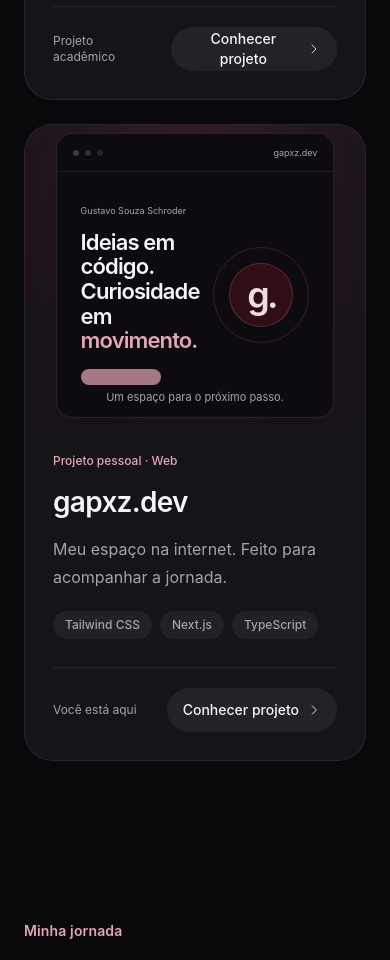
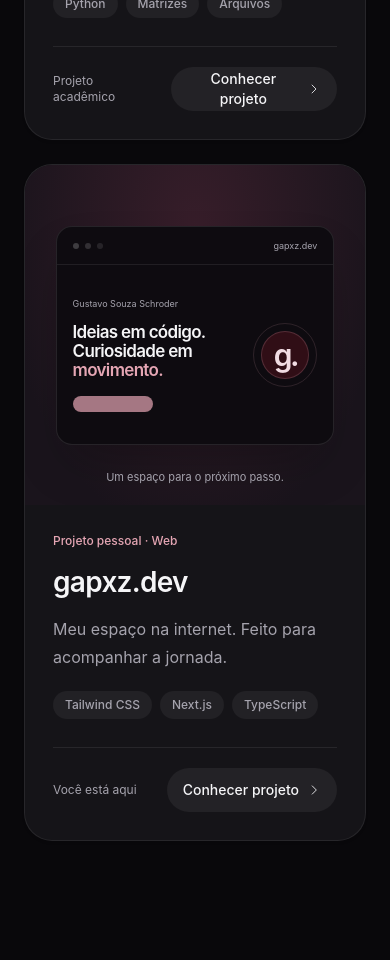
Before and after one commit to Gapxz/gapxz.dev, a Next.js app: page / in a window 390 px wide. Shown: the part 3560-4520 px from the top of the page. Built offline with nearby package versions, Linux system fonts and the light colour scheme.

Commit message:
fix: refinar acabamento e pausar efeitos fora da tela

```diff
--- a/src/app/globals.css
+++ b/src/app/globals.css
@@ -9,11 +9,11 @@
   --color-surface: #151418;
   --color-line: #ffffff14;
   --font-sans:
-    -apple-system, BlinkMacSystemFont, "SF Pro Text", "Segoe UI",
-    "Helvetica Neue", Arial, sans-serif;
+    -apple-system, BlinkMacSystemFont, "SF Pro Text", "Segoe UI Variable Text",
+    "Segoe UI", "Helvetica Neue", Arial, sans-serif;
   --font-display:
-    -apple-system, BlinkMacSystemFont, "SF Pro Display", "Segoe UI",
-    "Helvetica Neue", Arial, sans-serif;
+    -apple-system, BlinkMacSystemFont, "SF Pro Display",
+    "Segoe UI Variable Display", "Segoe UI", "Helvetica Neue", Arial, sans-serif;
 }
 :root {
   color-scheme: dark;
@@ -109,7 +109,7 @@ summary:focus-visible {
     box-shadow: 0 0 12px #e5a6b445;
   }
   .project-art {
-    @apply relative flex h-[300px] items-center justify-center overflow-hidden;
+    @apply relative flex h-[340px] items-center justify-center overflow-hidden;
   }
   .art-caption {
     @apply absolute bottom-5 text-[11px] text-muted;
@@ -152,7 +152,7 @@ summary:focus-visible {
   font-size: clamp(2.7rem, 5.35vw, 4.75rem);
   line-height: 1.025;
   letter-spacing: -0.052em;
-  font-weight: 650;
+  font-weight: 600;
 }
 .hero-title span {
   display: block;
@@ -299,6 +299,11 @@ summary:focus-visible {
 [data-motion="off"] .continuous,
 [data-motion="off"] .continuous::before,
 [data-motion="off"] .continuous::after {
+  animation-play-state: paused !important;
+}
+.hero-scene[data-visible="false"] .continuous,
+.hero-scene[data-visible="false"] .continuous::before,
+.hero-scene[data-visible="false"] .continuous::after {
   animation-play-state: paused !important;
 }
 .scene-particles {
--- a/src/app/opengraph-image.tsx
+++ b/src/app/opengraph-image.tsx
@@ -15,8 +15,8 @@ export default function OpenGraphImage() {
         flexDirection: "column",
         justifyContent: "space-between",
         padding: "70px 80px",
-        background: "#0a0908",
-        color: "#f2f4f3",
+        background: "#09080b",
+        color: "#f5f5f7",
       }}
     >
       <div
@@ -24,10 +24,10 @@ export default function OpenGraphImage() {
           display: "flex",
           justifyContent: "space-between",
           fontSize: 24,
-          color: "#d397a4",
+          color: "#e5a6b4",
         }}
       >
-        <span>gap. / dev</span>
+        <span>gap.</span>
         <span>Gustavo Souza Schroder</span>
       </div>
       <div
@@ -48,7 +48,7 @@ export default function OpenGraphImage() {
         >
           <span>Ideias em código.</span>
           <span>Curiosidade em</span>
-          <span style={{ color: "#d397a4" }}>movimento.</span>
+          <span style={{ color: "#e5a6b4" }}>movimento.</span>
         </div>
         <div
           style={{
@@ -56,12 +56,12 @@ export default function OpenGraphImage() {
             width: 245,
             height: 245,
             background: "#49111c",
-            borderRadius: 64,
+            borderRadius: 140,
             alignItems: "center",
             justifyContent: "center",
             fontSize: 180,
             letterSpacing: -15,
-            transform: "rotate(-10deg)",
+            border: "1px solid #e5a6b440",
           }}
         >
           g.
@@ -74,7 +74,7 @@ export default function OpenGraphImage() {
           borderTop: "1px solid #39282c",
           paddingTop: 25,
           fontSize: 20,
-          color: "#a8a2a1",
+          color: "#a5a3ad",
         }}
       >
         <span>Python · Desenvolvimento web · ADS</span>
--- a/src/components/project-art.tsx
+++ b/src/components/project-art.tsx
@@ -43,10 +43,10 @@ export function ProjectArt({ id }: { id: string }) {
           <i className="size-1.5 rounded-full bg-white/10" />
           <span className="ml-auto text-[9px] text-muted">gapxz.dev</span>
         </div>
-        <div className="flex items-center justify-between gap-3 px-6 py-8">
+        <div className="flex items-center justify-between gap-3 px-4 py-8 sm:px-6">
           <div>
             <p className="mb-3 text-[9px] text-muted">Gustavo Souza Schroder</p>
-            <p className="text-[22px] leading-[1.12] font-semibold tracking-[-.04em]">
+            <p className="text-[17px] sm:text-xl leading-[1.12] font-semibold tracking-[-.04em]">
               Ideias em código.
               <br />
               Curiosidade em
@@ -55,8 +55,8 @@ export function ProjectArt({ id }: { id: string }) {
             </p>
             <div className="mt-4 h-4 w-20 rounded-full bg-rose/70" />
           </div>
-          <div className="relative grid size-24 shrink-0 place-items-center rounded-full border border-rose/15">
-            <div className="grid size-16 place-items-center rounded-full border border-rose/20 bg-accent/60 text-4xl font-semibold tracking-[-.08em] text-[#f1dce3]">
+          <div className="relative grid size-16 shrink-0 sm:size-20 place-items-center rounded-full border border-rose/15">
+            <div className="grid size-12 place-items-center sm:size-14 rounded-full border border-rose/20 bg-accent/60 text-3xl font-semibold tracking-[-.08em] text-[#f1dce3]">
               g.
             </div>
           </div>
```
Also changed, not shown: 1 other file (tests, documents, lock files or other folders).
